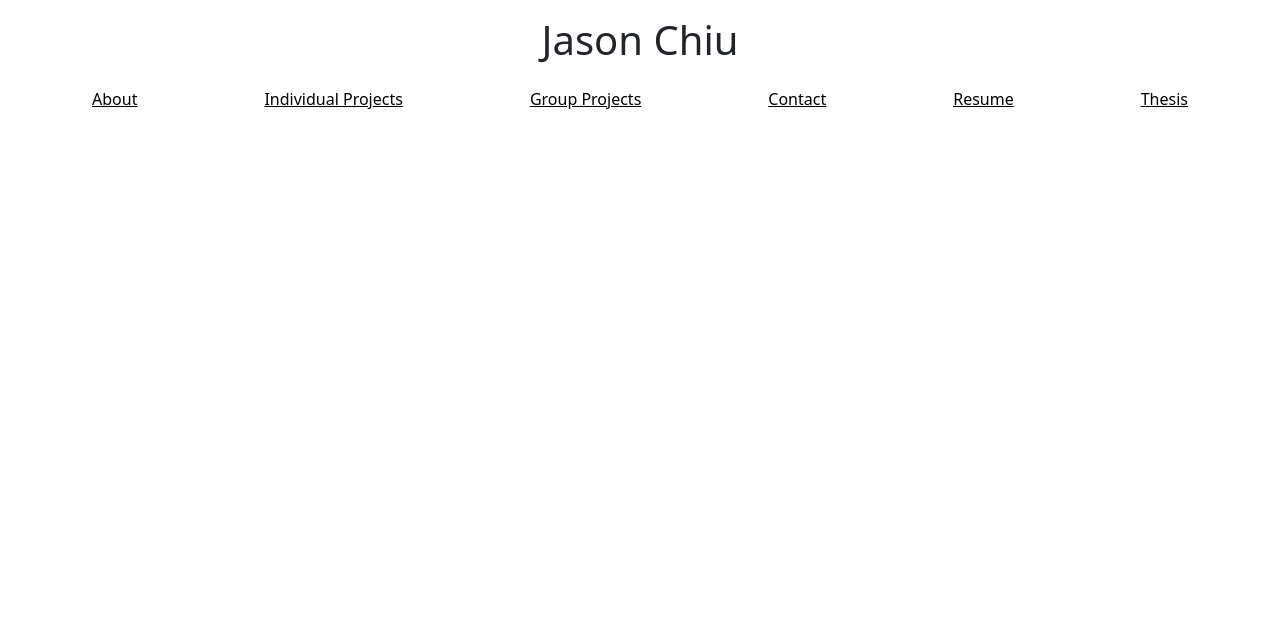
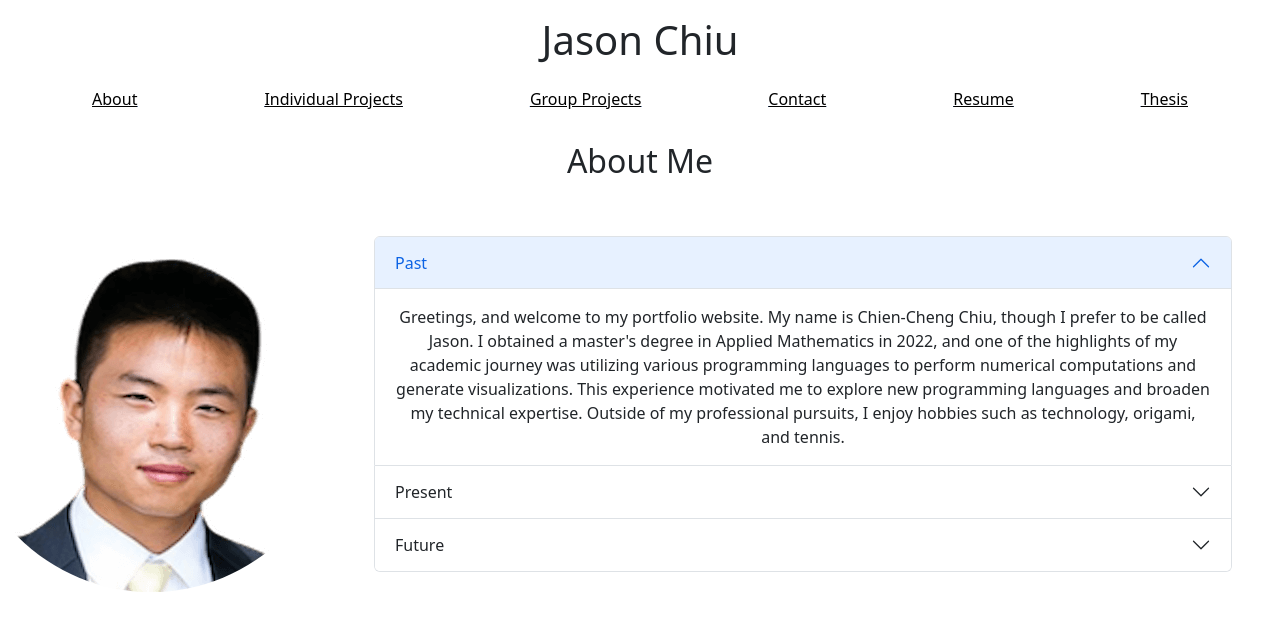
Before and after one commit to jason1chiu/react-portfolio, a React (Create React App) app: page / in a window 1280 px wide. Shown: the top 630 px of the page. Built offline with nearby package versions, Linux system fonts and the light colour scheme.

Commit message:
created the about me section

```diff
--- a/package.json
+++ b/package.json
@@ -3,6 +3,7 @@
   "version": "0.1.0",
   "private": true,
   "dependencies": {
+    "@popperjs/core": "^2.11.7",
     "@testing-library/jest-dom": "^5.16.5",
     "@testing-library/react": "^13.4.0",
     "@testing-library/user-event": "^13.5.0",
--- a/src/App.js
+++ b/src/App.js
@@ -1,5 +1,6 @@
 import React from "react";
 import Header from './components/Header';
+import AboutMe from './components/AboutMe';
 import 'bootstrap/dist/css/bootstrap.min.css';
 import './App.css'
 
@@ -7,6 +8,7 @@ function App() {
   return (
     <div className="App">
       <Header />
+      <AboutMe />
     </div>
   );
 }
--- a/src/components/AboutMe.js
+++ b/src/components/AboutMe.js
@@ -0,0 +1,77 @@
+import React from 'react';
+import avatar from '../assets/images/avatar.webp'
+
+const AboutMe = () => {
+  return (
+    <>
+      <section className="row">
+        <section className="col-12">
+          <h2 className="text-center" id="about">About Me</h2>
+        </section>
+      </section>
+
+      <section className="row">
+        <section className="col-12 col-md-3 d-flex justify-content-center align-items-center">
+          <img src={avatar} className="rounded-circle" alt="avatar" />
+        </section>
+        <section className="col-12 col-md-9 d-flex justify-content-center align-items-center">
+          <section className="accordion text-dark p-5 w-100" id="accordionExample">
+            <section className="accordion-item">
+              <h2 className="accordion-header" id="headingOne">
+                <button className="accordion-button" type="button" data-bs-toggle="collapse" data-bs-target="#collapseOne" aria-expanded="true" aria-controls="collapseOne">
+                  Past
+                </button>
+              </h2>
+              <section id="collapseOne" className="accordion-collapse collapse show" aria-labelledby="headingOne" data-bs-parent="#accordionExample">
+                <section className="accordion-body">
+                  Greetings, and welcome to my portfolio website. My name is Chien-Cheng Chiu, though I prefer to be called Jason.
+                  I obtained a master's degree in Applied Mathematics in 2022, and one of the highlights of my academic journey was utilizing
+                  various programming languages to perform numerical computations and generate visualizations. This experience motivated me
+                  to explore new programming languages and broaden my technical expertise. Outside of my professional pursuits, I enjoy hobbies
+                  such as technology, origami, and tennis.
+                </section>
+              </section>
+            </section>
+            <section className="accordion-item">
+              <h2 className="accordion-header" id="headingTwo">
+                <button className="accordion-button collapsed" type="button" data-bs-toggle="collapse" data-bs-target="#collapseTwo" aria-expanded="true" aria-controls="collapseTwo">
+                  Present
+                </button>
+              </h2>
+              <section id="collapseTwo" className="accordion-collapse collapse" aria-labelledby="headingTwo" data-bs-parent="#accordionExample">
+                <section className="accordion-body">
+                  In my academic pursuits, I primarily utilized MatLab as my mathematical programming language of choice.
+                  However, I have also gained proficiency in several other programming languages, including R, SQL, Python, and Java.
+                  Additionally, I employ the use of LaTeX, a free resource tool, to draft documents and produce slides,
+                  which requires a certain level of coding knowledge. While these tools share many similarities with what I have learned thus far,
+                  I have encountered challenges with CSS. Nevertheless, I remain steadfast in my pursuit to realize the imaginative designs that I envision.
+                  As evidenced by this website's design, I have a deep passion for researching and learning new methods that may be outside of my formal education.
+                </section>
+              </section>
+            </section>
+            <section className="accordion-item">
+              <h2 className="accordion-header" id="headingThree">
+                <button className="accordion-button collapsed" type="button" data-bs-toggle="collapse" data-bs-target="#collapseThree" aria-expanded="true" aria-controls="collapseThree">
+                  Future
+                </button>
+              </h2>
+              <section id="collapseThree" className="accordion-collapse collapse" aria-labelledby="headingThree" data-bs-parent="#accordionExample">
+                <section className="accordion-body">
+                  In the initial three weeks of my certificate program to become a full-stack developer,
+                  I received an introduction to utilizing Chrome Developer tools, with a particularly useful tool being Lighthouse.
+                  Lighthouse performs an analysis of website performance across various dimensions, such as accessibility, best practices, and SEO.
+                  Through this tool, I acquired knowledge that I had not previously been exposed to in my studies.
+                  Additionally, I gained the ability to rescale images, thus enhancing webpage load efficiency.
+                  This website is a testament to my current coding expertise and serves as a sample of my capabilities,
+                  with future projects to further showcase my proficiency.
+                </section>
+              </section>
+            </section>
+          </section>
+        </section>
+      </section>
+    </>
+  );
+};
+
+export default AboutMe;
--- a/src/index.js
+++ b/src/index.js
@@ -2,5 +2,6 @@ import React from 'react';
 import ReactDOM from 'react-dom';
 import App from './App';
 import 'bootstrap/dist/css/bootstrap.min.css';
+import 'bootstrap/dist/js/bootstrap.bundle.min';
 
 ReactDOM.render(<App />, document.getElementById('root'));
```
Also changed, not shown: src/assets/images/avatar.webp (added), src/components/IndividualProject.js (added), src/components/Project.js (deleted), 1 other file (tests, documents, lock files or other folders).
